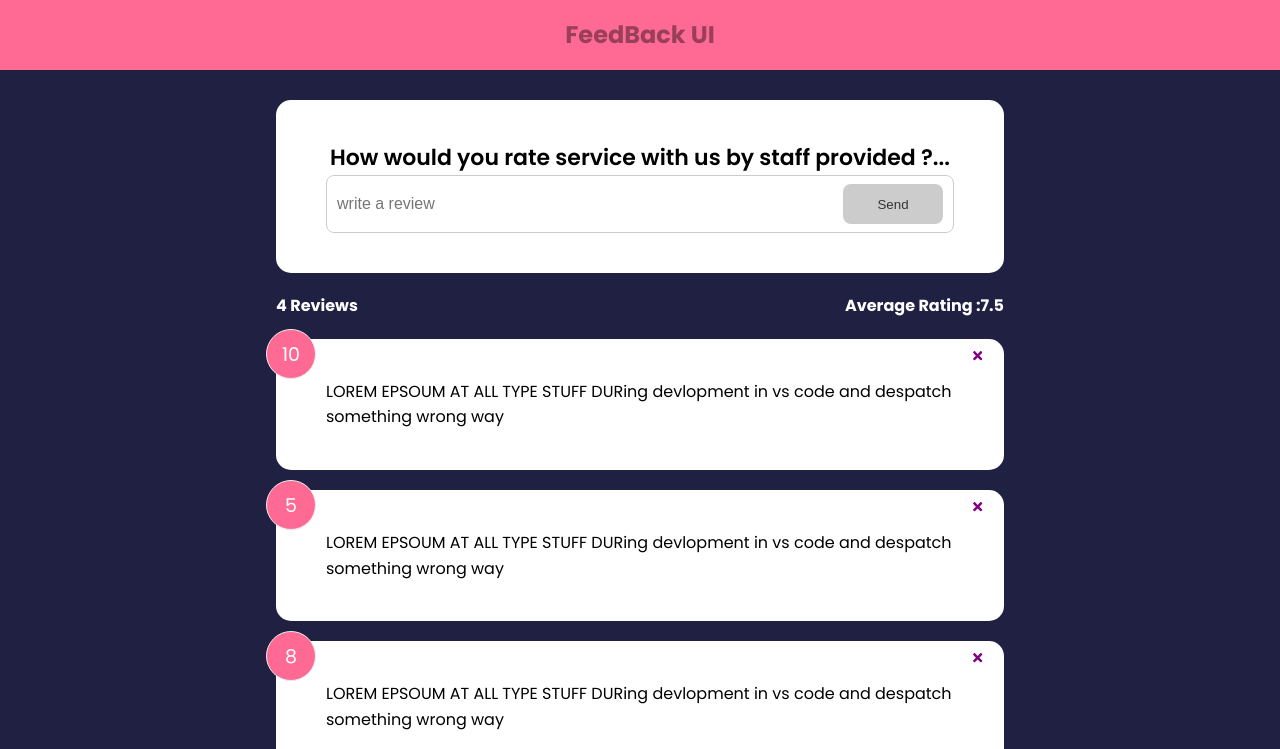
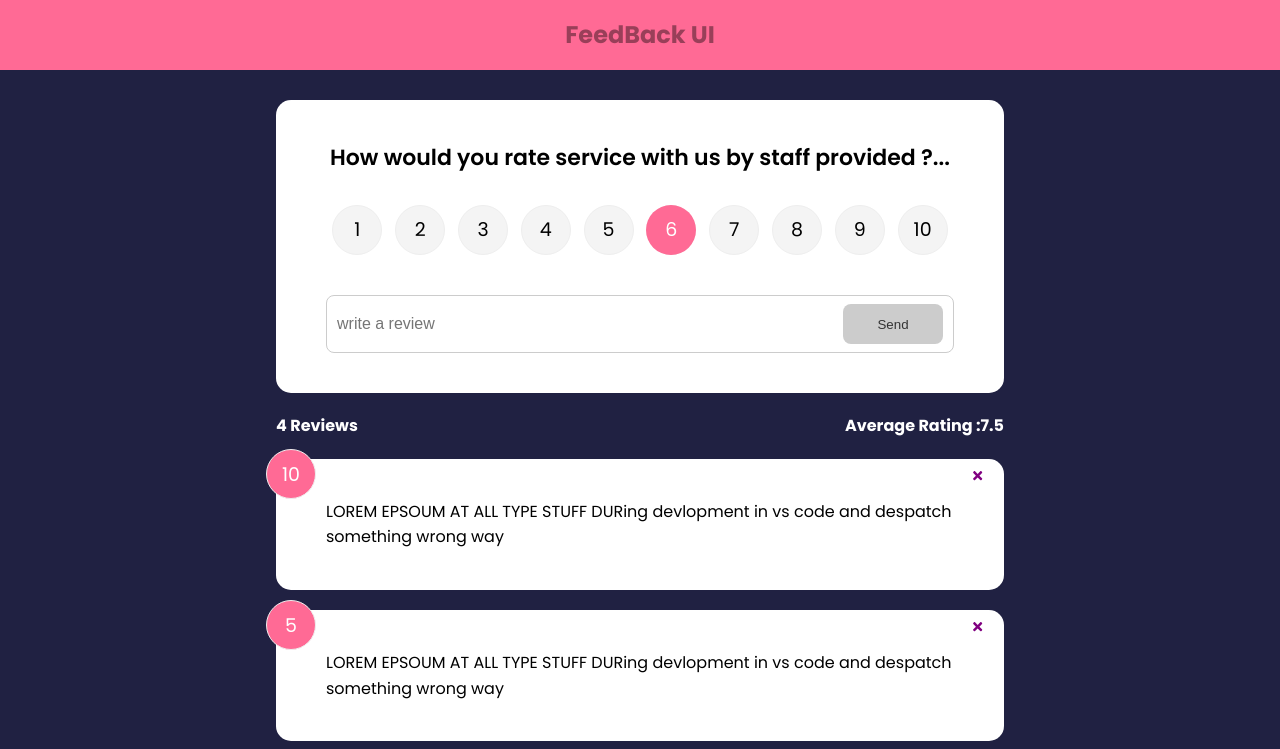
Before and after one commit to omdwd74/FEEDBACK_APP, a React (Create React App) app: page / in a window 1280 px wide. Shown: the top 749 px of the page. Built offline with nearby package versions, Linux system fonts and the light colour scheme.

Commit message:
add Feedback work

```diff
--- a/package.json
+++ b/package.json
@@ -10,6 +10,7 @@
     "react-dom": "^18.2.0",
     "react-icons": "^5.0.1",
     "react-scripts": "5.0.1",
+    "uuid": "^9.0.1",
     "web-vitals": "^2.1.4"
   },
   "scripts": {
--- a/src/App.js
+++ b/src/App.js
@@ -1,4 +1,5 @@
 import React from 'react'
+import {v4 as uuidv4} from 'uuid'
 import { useState } from 'react'
 import  Header from './components/Header'
 import FeedbackList from './components/FeedbackList'
@@ -29,6 +30,10 @@
 
     // )
     const [feedback,setFeedback] = useState(FeedbackData)
+    const addFeedback = (newFeedback) =>{
+        newFeedback.id = uuidv4()
+        setFeedback([newFeedback, ...feedback])
+    }
     const deleteFeedback  = (id) =>{
         // console.log('App',id)
         if(window.confirm('Are you sure want to delete that item?')){
@@ -52,7 +57,7 @@
                 </ul>
             </div> */}
             {/* <h1>My App</h1> */}
-            <FeedbackForm feedback = {feedback}/>
+            <FeedbackForm handleAdd ={addFeedback} feedback = {feedback}/>
             <FeedbackStats feedback = {feedback}/>
             <FeedbackList feedback = {feedback}
             handleDelete={deleteFeedback}/>
--- a/src/components/FeedbackForm.jsx
+++ b/src/components/FeedbackForm.jsx
@@ -1,10 +1,12 @@
 import Card from './shared/Card'
 import Button from './shared/Button'
 import { useState } from 'react';
+import RatingSelect from './RatingSelect';
 // import { isDisabled } from '@testing-library/user-event/dist/utils';
 
-function FeedbackForm(){
+function FeedbackForm({handleAdd}){
     const [text,setText] = useState('')
+    const [rating,setRating] = useState(10)
     const [btnDisabled,setBtnDisabled] = useState(true)
     const [message,setMessage] = useState('')
     const handleTextChange = (e) =>{
@@ -24,11 +26,27 @@
         }
         setText(e.target.value)
     }
+    const handleSubmit = (e) =>{
+        e.preventDefault()
+        if(text.trim().length>10)
+        {
+            const newFeedback = {
+
+            text,
+            rating,
+            }
+
+        handleAdd(newFeedback);
+
+        }
+
+    }
     return (
         <Card>
-            <form>
+            <form onSubmit={handleSubmit}>
                 <h2>How would you rate service with us by staff provided ?...</h2>
                 {/* @Todo -> RAting select components */}
+                <RatingSelect select={(rating)=> setRating(rating)}/>
                 <div className='input-group'>
                     <input onChange={handleTextChange} type='text' placeholder = 'write a review' value={text} />
                     <Button type='submit' version ='secondary' isDisabled = {btnDisabled}>Send</Button>
--- /dev/null
+++ b/src/components/RatingSelect.jsx
@@ -0,0 +1,104 @@
+import { useState } from "react"
+
+function RatingSelect({select}){
+    const [selected,setSelected] = useState(6)
+    const handleChange = (e) =>{
+        setSelected(+e.currentTarget.value)
+        select(+e.currentTarget.value)
+    }
+   return (
+    <ul className="rating">
+        <li>
+            <input type="radio" id='num1'
+            name="rating"
+            value="1"
+            onChange={handleChange}
+            checked={selected===1}
+            />
+            <label htmlFor="num1">1</label>
+        </li>
+        <li>
+            <input type="radio" id='num2'
+            name="rating"
+            value="2"
+            onChange={handleChange}
+            checked={selected===2}
+            />
+            <label htmlFor="num2">2</label>
+        </li>
+        <li>
+            <input type="radio" id='num3'
+            name="rating"
+            value="3"
+            onChange={handleChange}
+            checked={selected===3}
+            />
+            <label htmlFor="num3">3</label>
+        </li>
+        <li>
+            <input type="radio" id='num4'
+            name="rating"
+            value="4"
+            onChange={handleChange}
+            checked={selected===4}
+            />
+            <label htmlFor="num4">4</label>
+        </li>
+        <li>
+            <input type="radio" id='num5'
+            name="rating"
+            value="5"
+            onChange={handleChange}
+            checked={selected===5}
+            />
+            <label htmlFor="num5">5</label>
+        </li>
+        <li>
+            <input type="radio" id='num6'
+            name="rating"
+            value="6"
+            onChange={handleChange}
+            checked={selected===6}
+            />
+            <label htmlFor="num6">6</label>
+        </li>
+        <li>
+            <input type="radio" id='num7'
+            name="rating"
+            value="7"
+            onChange={handleChange}
+            checked={selected===7}
+            />
+            <label htmlFor="num7">7</label>
+        </li>
+        <li>
+            <input type="radio" id='num8'
+            name="rating"
+            value="8"
+            onChange={handleChange}
+            checked={selected===8}
+            />
+            <label htmlFor="num8">8</label>
+        </li>
+        <li>
+            <input type="radio" id='num9'
+            name="rating"
+            value="9"
+            onChange={handleChange}
+            checked={selected===9}
+            />
+            <label htmlFor="num9">9</label>
+        </li>
+        <li>
+            <input type="radio" id='num10'
+            name="rating"
+            value="10"
+            onChange={handleChange}
+            checked={selected===10}
+            />
+            <label htmlFor="num10">10</label>
+        </li>
+    </ul>
+   )
+}
+export default RatingSelect
```
Also changed, not shown: 1 other file (tests, documents, lock files or other folders).
